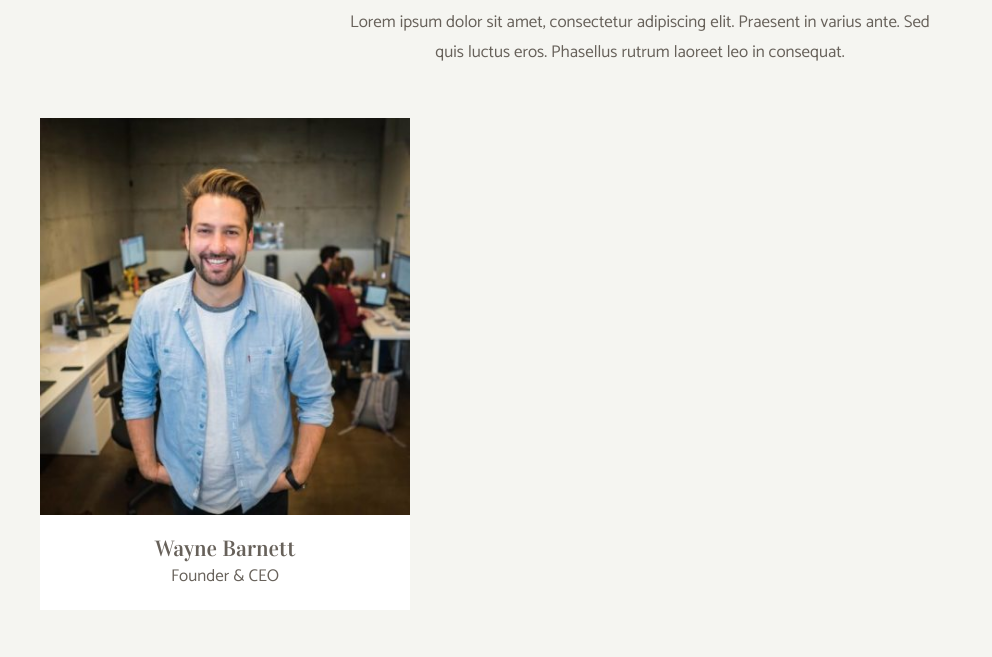
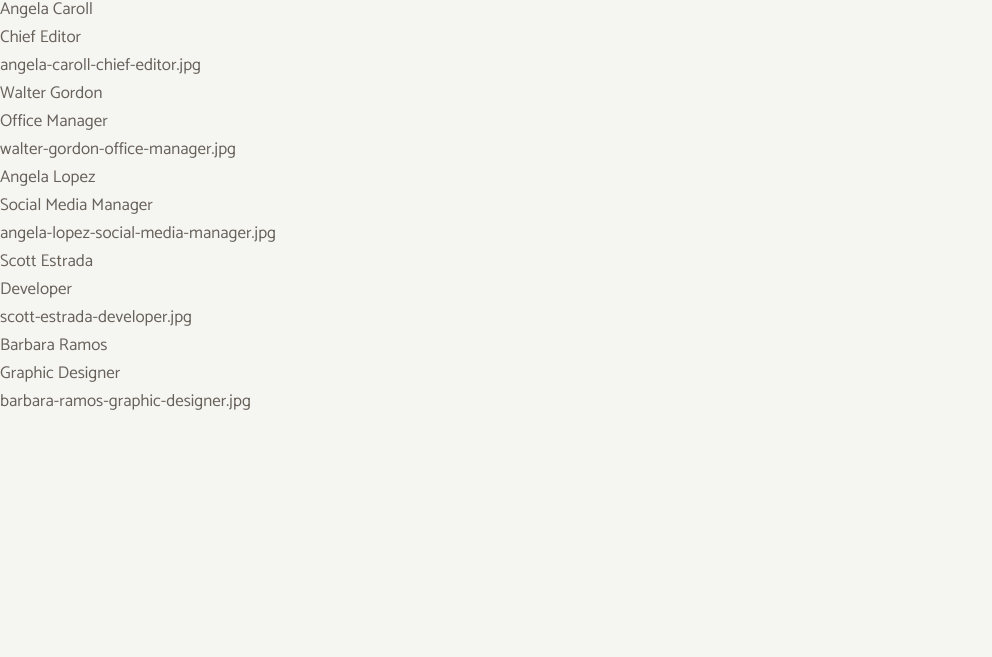
Before and after one commit to alexcapoluongo/js-our-team, a plain HTML site: page index.html in a window 1280 px wide. Shown: the part 117-774 px from the top of the page, without its empty margins (0-992 px from the left). Drawn offline with Linux system fonts and the light colour scheme; files that its build step writes are made by us from their sources; files whose address does not match are found by name.

Commit message:
milestone2 added

```diff
--- a/index.html
+++ b/index.html
@@ -3,18 +3,16 @@
   <head>
     <meta charset="UTF-8" />
     <title>Our Team</title>
-    <link rel="stylesheet" href="style.css" />
+    <link rel="stylesheet" href="css/style.css" />
     <link rel="preconnect" href="https://fonts.googleapis.com" />
     <link rel="preconnect" href="https://fonts.gstatic.com" crossorigin />
     <link
       href="https://fonts.googleapis.com/css2?family=Catamaran:wght@400;600&family=Vidaloka&display=swap"
       rel="stylesheet"
     />
-    <!-- custom style -->
-    <link rel="stylesheet" href="css/style.css">
   </head>
   <body>
-    <section id="team">
+     <!-- <section id="team">
       <div class="container">
         <h2 class="section-title">Our team</h2>
         <p class="section-description">
@@ -22,10 +20,10 @@
           varius ante. Sed quis luctus eros. Phasellus rutrum laoreet leo in
           consequat.
         </p>
-        <div class="team-container">
+        <div class="team-container"> -->
           <!-- Inseriamo inizialmente una card statica per stilarla e vedere l'effetto finale -->
 
-          <div class="team-card">
+          <!-- <div class="team-card">
             <div class="card-image">
               <img
                 src="img/wayne-barnett-founder-ceo.jpg"
@@ -55,7 +53,9 @@
           <button type="button" id="addMemberButton">Add</button>
         </div>
       </div>
-    </section>
+    </section>  -->
+
+    <p id="milestone2"></p>
 
     <!-- script -->
     <script src="js/script.js"></script>
--- a/js/script.js
+++ b/js/script.js
@@ -34,9 +34,26 @@ const team = [
 // MILESTONE 1:
 // stampare su console le informazioni di nome, ruolo e la stringa della foto
 
-for (let key in team) {
-    console.log(team[key]);
+// avvio un ciclo for che scorre tutti gli array
+for (let i = 0; i < team.length; i++ ) {
+  // -assegnare una variabile per ogni oggetto
+  const element = team[i];
+  // avvio un ciclo for-in per scorrere le keys all'interno degli oggetti
+  for (let key in element) {
+    const keyElement = element[key];
+    console.log(keyElement);
+    // stampare le stesse informazioni su DOM sottoforma di stringhe
+    document.getElementById('milestone2').innerHTML += `<br>${keyElement}`;
+  }
 }
 
-// MILESTONE 2:
-// stampare le stesse informazioni su DOM sottoforma di stringhe
+
+
+
+// document.getElementById('milestone2').innerHTML = keyElement;
+
+// // PROVA
+// let array = ['alex', 'ciao', 'persona'];
+// for (let i = 0; i < array.length; i++) {
+//   document.getElementById('milestone2').innerHTML = array[0] + array[1] + array[2];
+// }
```
